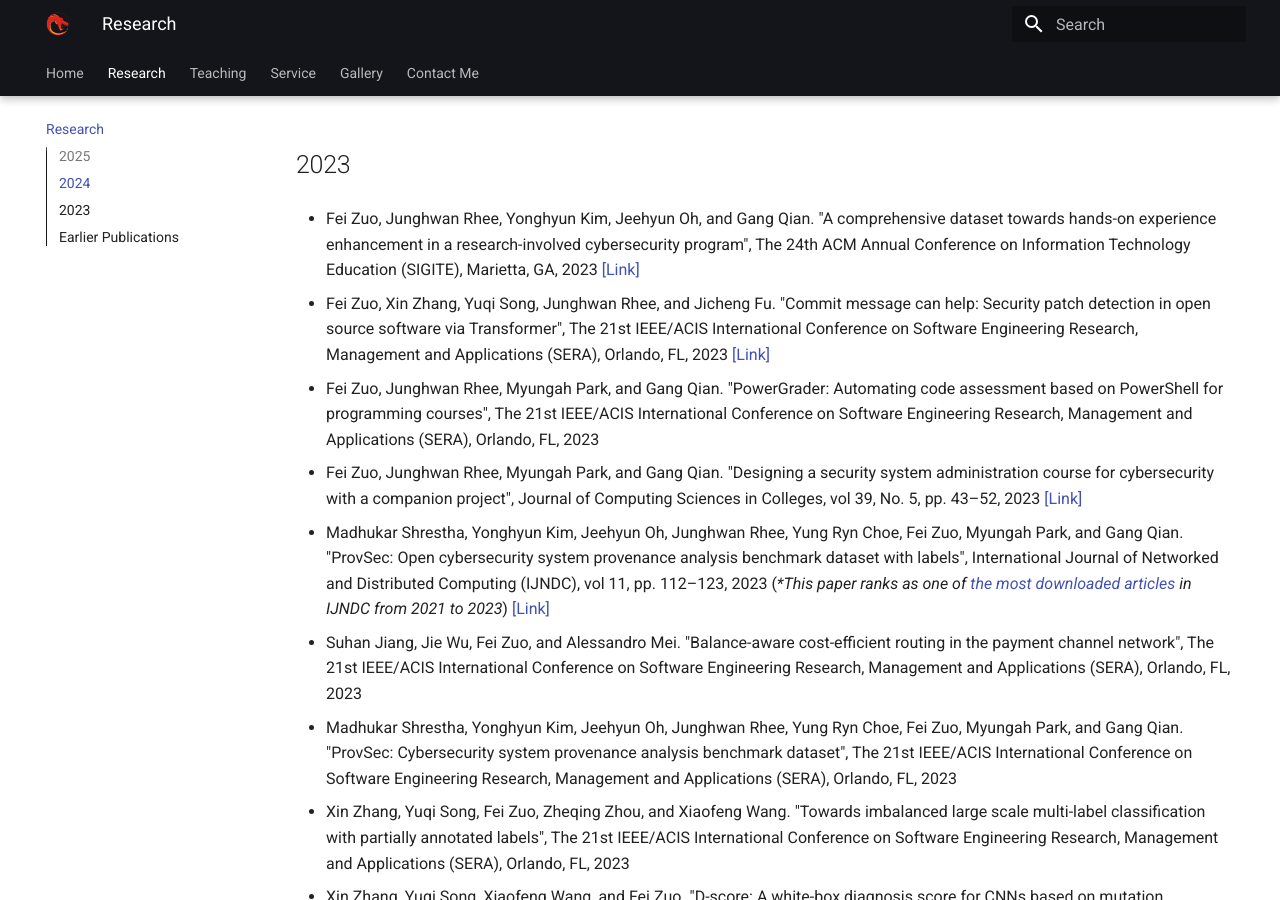
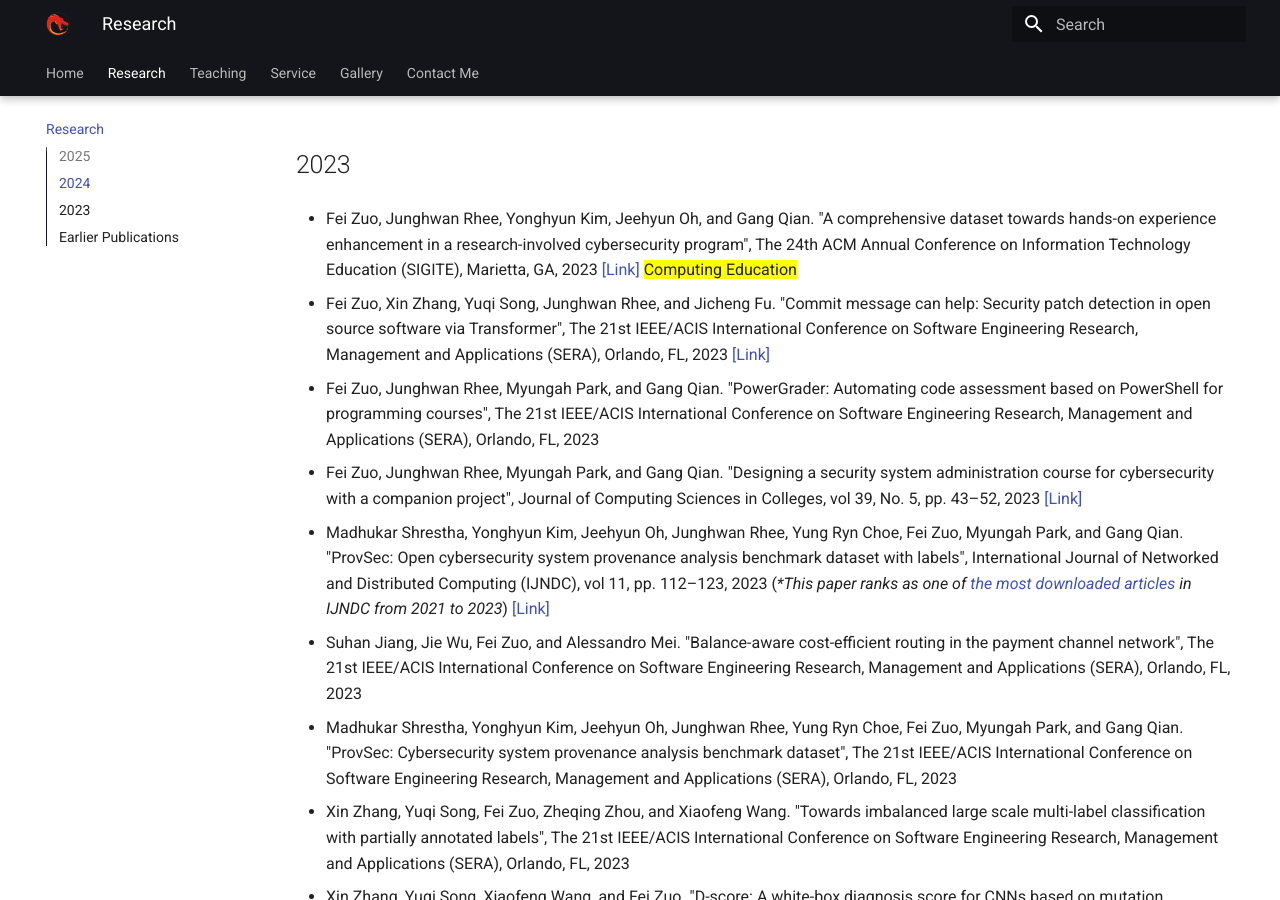
Before and after one commit to fzuo/homepage, an MkDocs documentation site: the page built from docs/research.md, in a window 1280 px wide and 900 px high, scrolled down 1296 px. Built offline with MkDocs 1.6.1 and Material for MkDocs 9.7.7, drawn with Linux system fonts in a browser that asks for light colours.

Commit message:
Updating files

```diff
--- a/docs/research.md
+++ b/docs/research.md
@@ -35,7 +35,7 @@
 
 ## 2023
 
-- Fei Zuo, Junghwan Rhee, Yonghyun Kim, Jeehyun Oh, and Gang Qian. "A comprehensive dataset towards hands-on experience enhancement in a research-involved cybersecurity program", The 24th ACM Annual Conference on Information Technology Education (SIGITE), Marietta, GA, 2023 [\[Link\]](https://dl.acm.org/doi/10.1145/3585059.3611416)
+- Fei Zuo, Junghwan Rhee, Yonghyun Kim, Jeehyun Oh, and Gang Qian. "A comprehensive dataset towards hands-on experience enhancement in a research-involved cybersecurity program", The 24th ACM Annual Conference on Information Technology Education (SIGITE), Marietta, GA, 2023 [\[Link\]](https://dl.acm.org/doi/10.1145/3585059.3611416) <font style="background: yellow">Computing Education</font>
 
 - Fei Zuo, Xin Zhang, Yuqi Song, Junghwan Rhee, and Jicheng Fu. "Commit message can help: Security patch detection in open source software via Transformer", The 21st IEEE/ACIS International Conference on Software Engineering Research, Management and Applications (SERA), Orlando, FL, 2023 [\[Link\]](https://github.com/fzuo/Patch-Commits-Study/blob/master/papers/Commit_Message_Can_Help.pdf)
 
```
